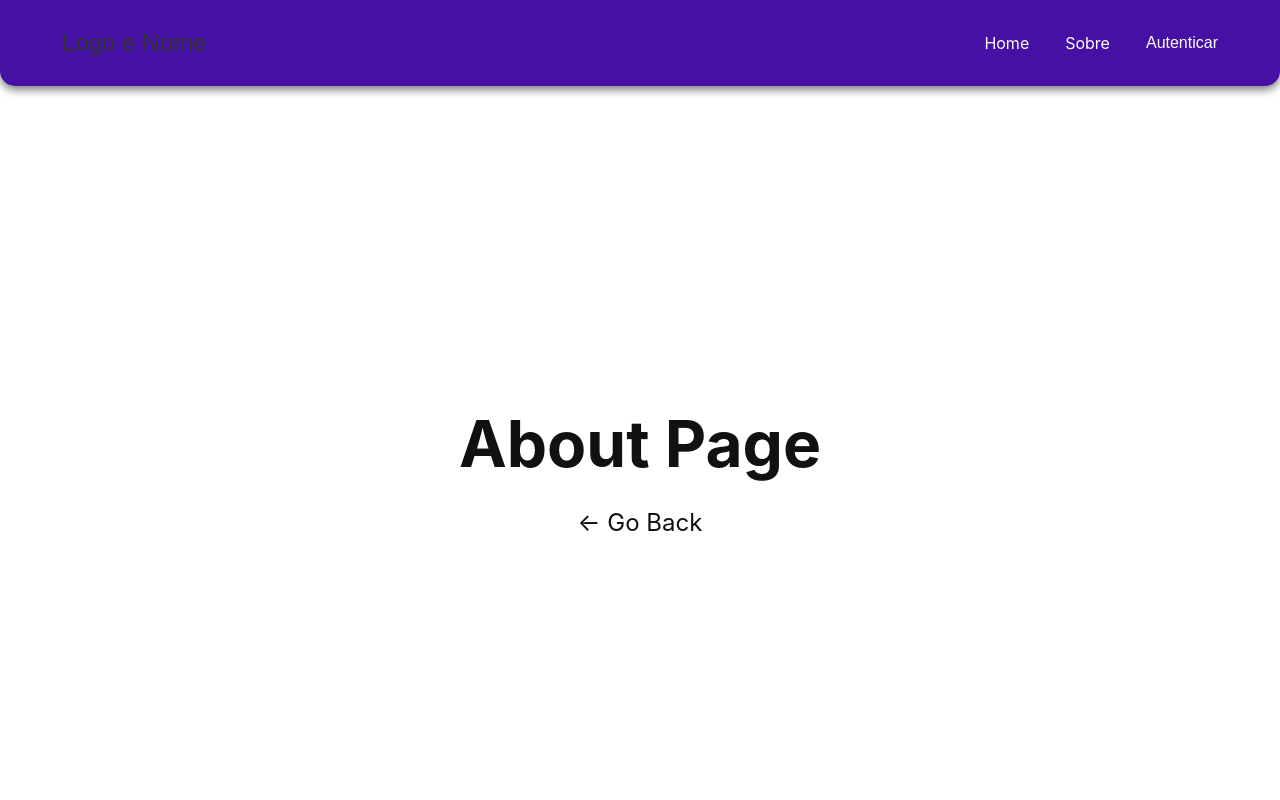
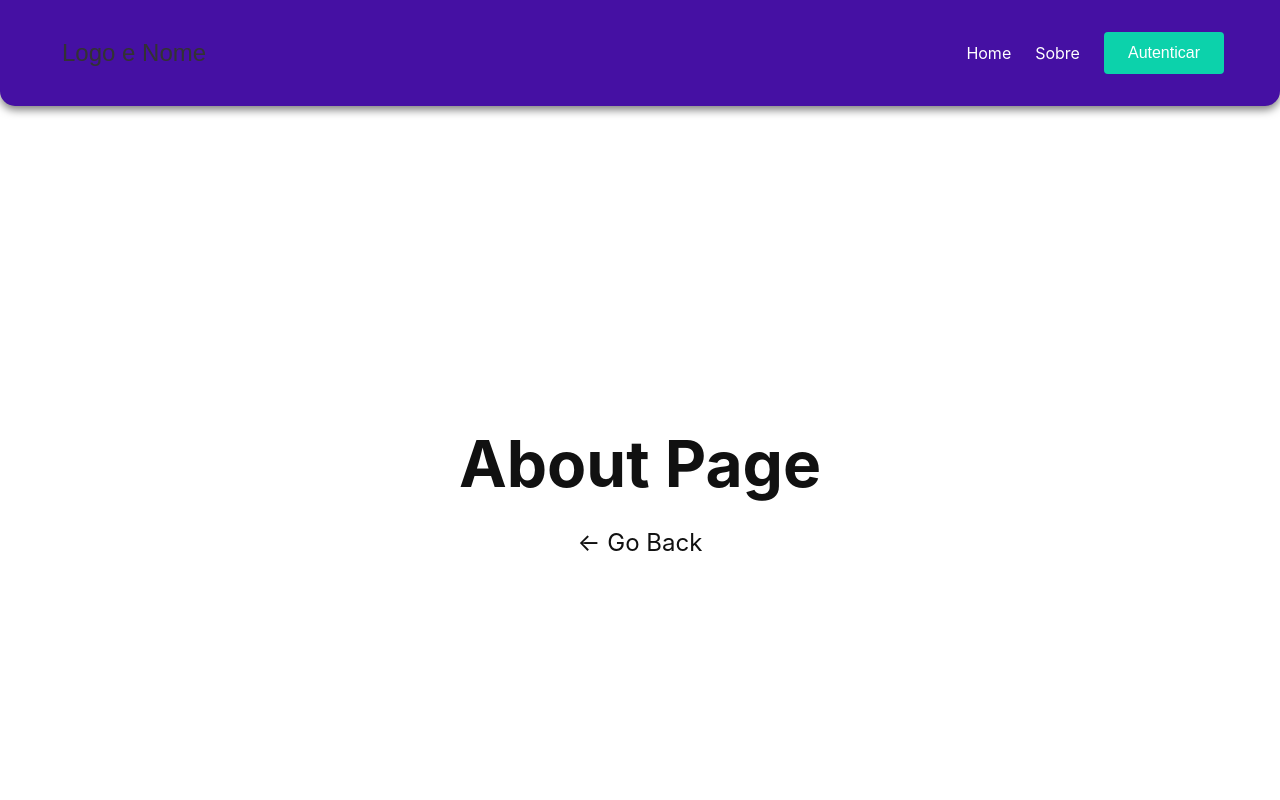
Before and after one commit to calegass/granto-web-client, a Next.js app: page /about in a window 1280 px wide. Shown: the top 800 px of the page. Built offline with nearby package versions, Linux system fonts and the light colour scheme.

Commit message:
attempt to fix: loginModal not showing when trying to login and send

```diff
--- a/components/Login/index.tsx
+++ b/components/Login/index.tsx
@@ -30,6 +30,11 @@ const Login: React.FC<LoginProps> = ({ isOpen, onClose, onSuccess }) => {
       setError('Erro ao fazer login. Verifique suas credenciais e tente novamente.');
     }
   };
+
+  const handleRegister = () => {
+    console.log('handleRegister chamado'); // Log para depuração
+    // Adicione o código para o registro
+  }
 
   return (
     <S.Backdrop>
--- a/components/Navbar/index.tsx
+++ b/components/Navbar/index.tsx
@@ -9,7 +9,7 @@ import Login from '@/components/Login';
 const Navbar = () => {
   const { loggedIn, logout } = useAuth();
   const [isLoginOpen, setLoginOpen] = useState(false);
-  const [email, setEmail] = useState<string | null>(null); // Adicionado estado para o email
+  const [email, setEmail] = useState<string | null>(null);
   const router = useRouter();
 
   const handleNavigation = (path: string) => {
@@ -27,8 +27,8 @@ const Navbar = () => {
   };
 
   const handleLoginSuccess = () => {
-    setLoginOpen(false); // Fechar o modal de login
-    setEmail(localStorage.getItem('email')); // Atualizar o email após login
+    setLoginOpen(false);
+    setEmail(localStorage.getItem('email'));
   };
 
   useEffect(() => {
@@ -49,12 +49,12 @@ const Navbar = () => {
           </S.Logo>
           <S.NavLinks>
             <li>
-              <Link href="/">
+              <Link href="/" passHref>
                 <S.NavLink>Home</S.NavLink>
               </Link>
             </li>
             <li>
-              <Link href="/about">
+              <Link href="/about" passHref>
                 <S.NavLink>Sobre</S.NavLink>
               </Link>
             </li>
@@ -62,23 +62,23 @@ const Navbar = () => {
             {loggedIn ? (
               <>
                 <li>
-                  <Link href="/profile">
-                    <S.NavLink>
-                      {email}
-                    </S.NavLink>
+                  <Link href="/profile" passHref>
+                    <S.ProfileLink>
+                      Histórico: {email}
+                    </S.ProfileLink>
                   </Link>
                 </li>
                 <li>
-                  <button onClick={handleLogout} aria-label="Logout">
+                  <S.NavButton onClick={handleLogout} aria-label="Logout">
                     Sair
-                  </button>
+                  </S.NavButton>
                 </li>
               </>
             ) : (
               <li>
-                <button onClick={() => setLoginOpen(true)} aria-label="Open login modal">
+                <S.NavButton onClick={() => setLoginOpen(true)} aria-label="Open login modal">
                   Autenticar
-                </button>
+                </S.NavButton>
               </li>
             )}
           </S.NavLinks>
--- a/components/Navbar/styles.ts
+++ b/components/Navbar/styles.ts
@@ -1,3 +1,4 @@
+// styles.ts
 import styled from 'styled-components';
 
 export const Nav = styled.nav`
@@ -39,28 +40,53 @@ export const NavLinks = styled.ul`
     list-style: none;
     display: flex;
     gap: 1.5rem;
-    li {
-        button {
-            background: none;
-            border: none;
-            color: #fff;
-            font-size: 1rem;
-            cursor: pointer;
-            &:hover {
-                color: #ddd;
-            }
-        }
+    align-items: center; // Adiciona o alinhamento vertical
+`;
+
+export const NavButton = styled.button`
+    padding: 0.75rem 1.5rem;
+    background-color: ${(props) => props.theme.colors.granto_button};
+    color: white;
+    border: none;
+    border-radius: 4px;
+    cursor: pointer;
+    font-size: 1rem;
+    transition: background-color 0.3s ease;
+
+    &:hover {
+        background-color: ${(props) => props.theme.colors.granto_button_hover};
     }
 `;
 
-export const NavLink = styled.button`
+export const NavLink = styled.a`
     background: none;
     border: none;
-    color: inherit;
+    color: white;
     font: inherit;
     cursor: pointer;
     outline: inherit;
+    display: flex;
+    align-items: center; // Garante que o link esteja centralizado verticalmente
+    text-decoration: none;
     &:hover {
         text-decoration: underline;
     }
 `;
+
+export const ProfileLink = styled.a`
+    padding: 0.75rem 1.5rem;
+    background-color: ${(props) => props.theme.colors.granto_button};
+    color: white;
+    border: none;
+    border-radius: 4px;
+    cursor: pointer;
+    font-size: 1rem;
+    transition: background-color 0.3s ease;
+    display: flex;
+    align-items: center; // Garante que o link esteja centralizado verticalmente
+    text-decoration: none;
+
+    &:hover {
+        background-color: ${(props) => props.theme.colors.granto_button_hover};
+    }
+`;
```
Also changed, not shown: components/AuthModal/index.tsx (+5 -7 lines), pages/index.tsx (+23 -10 lines).
